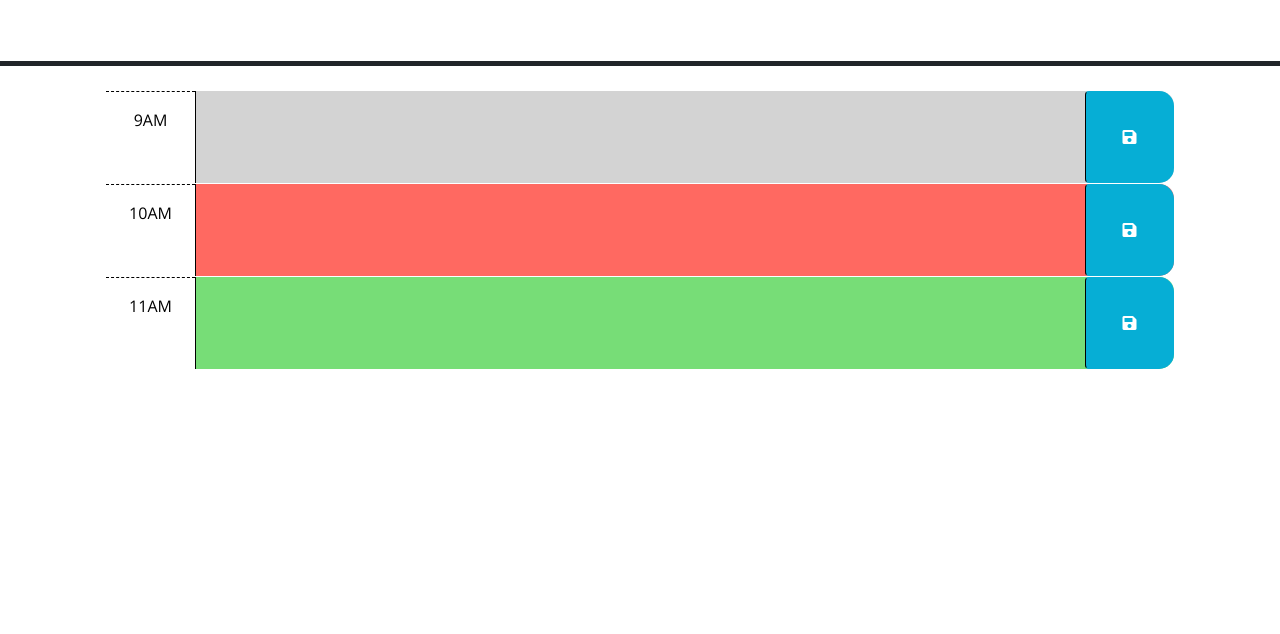
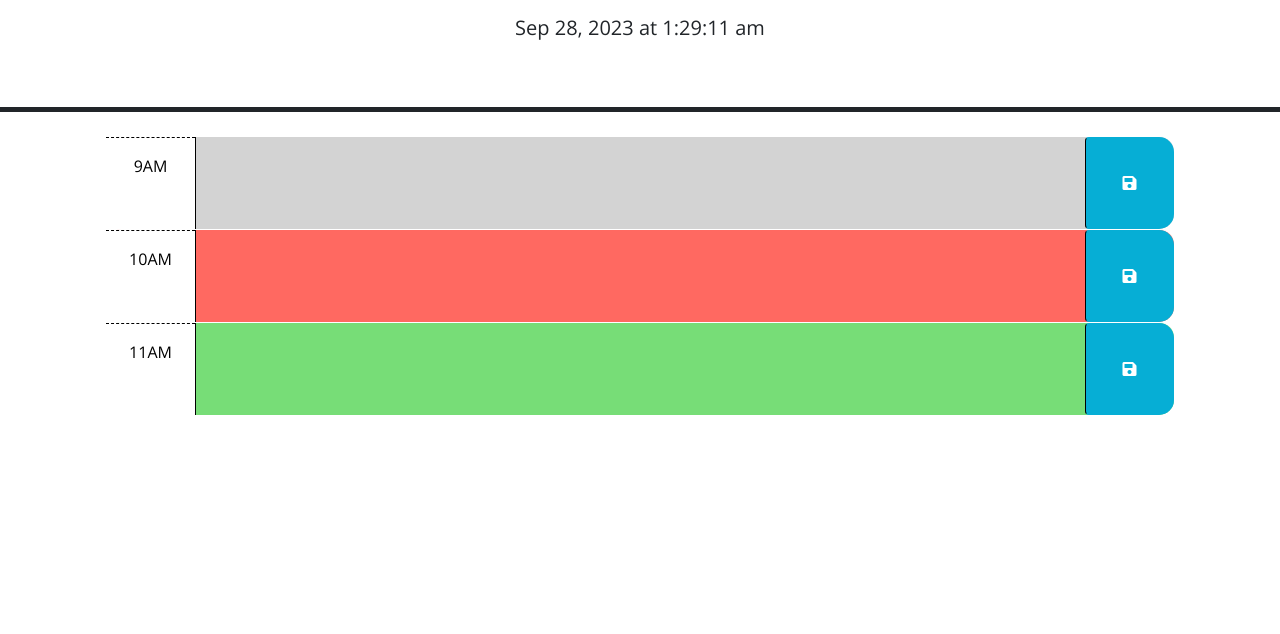
Before and after one commit to Chasqui10/scheduler-application-challenge, a plain HTML site: page index.html in a window 1280 px wide. Shown: the part 166-800 px from the top of the page. Drawn offline with nearby package versions, Linux system fonts and the light colour scheme.

Commit message:
Time Display Script

```diff
--- a/script.js
+++ b/script.js
@@ -1,6 +1,21 @@
+var timeDisplayEl = $('#currentDay');
+
 // Wrap all code that interacts with the DOM in a call to jQuery to ensure that
 // the code isn't run until the browser has finished rendering all the elements
 // in the html.
+
+function displayTime(){
+  var rightNow = dayjs().format('MMM DD, YYYY [at] h:mm:ss a');
+  timeDisplayEl.text(rightNow);
+}
+
+$('.saveBtn').on('click', function(event){
+  console.log(event.target.parentElement);
+  //console.log(event.target.parentElement.previousElementSibling);
+
+  console.log(event.target.parentElement.previousElementSibling.children);
+});
+
 $(function () {
   // TODO: Add a listener for click events on the save button. This code should
   // use the id in the containing time-block as a key to save the user input in
@@ -21,3 +36,6 @@ $(function () {
   //
   // TODO: Add code to display the current date in the header of the page.
 });
+
+
+displayTime();
```
Also changed, not shown: index.html (+1 -1 lines).
